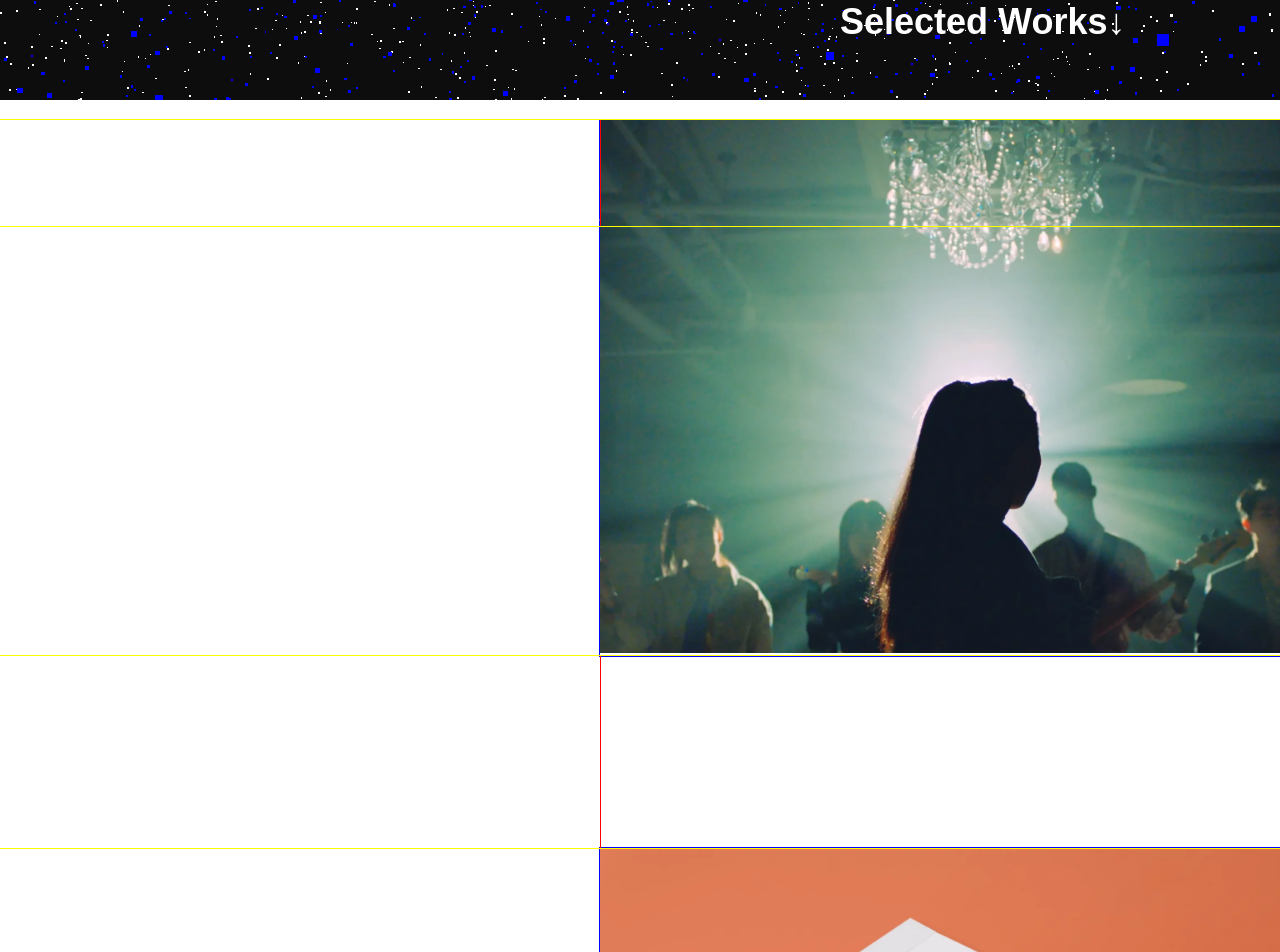
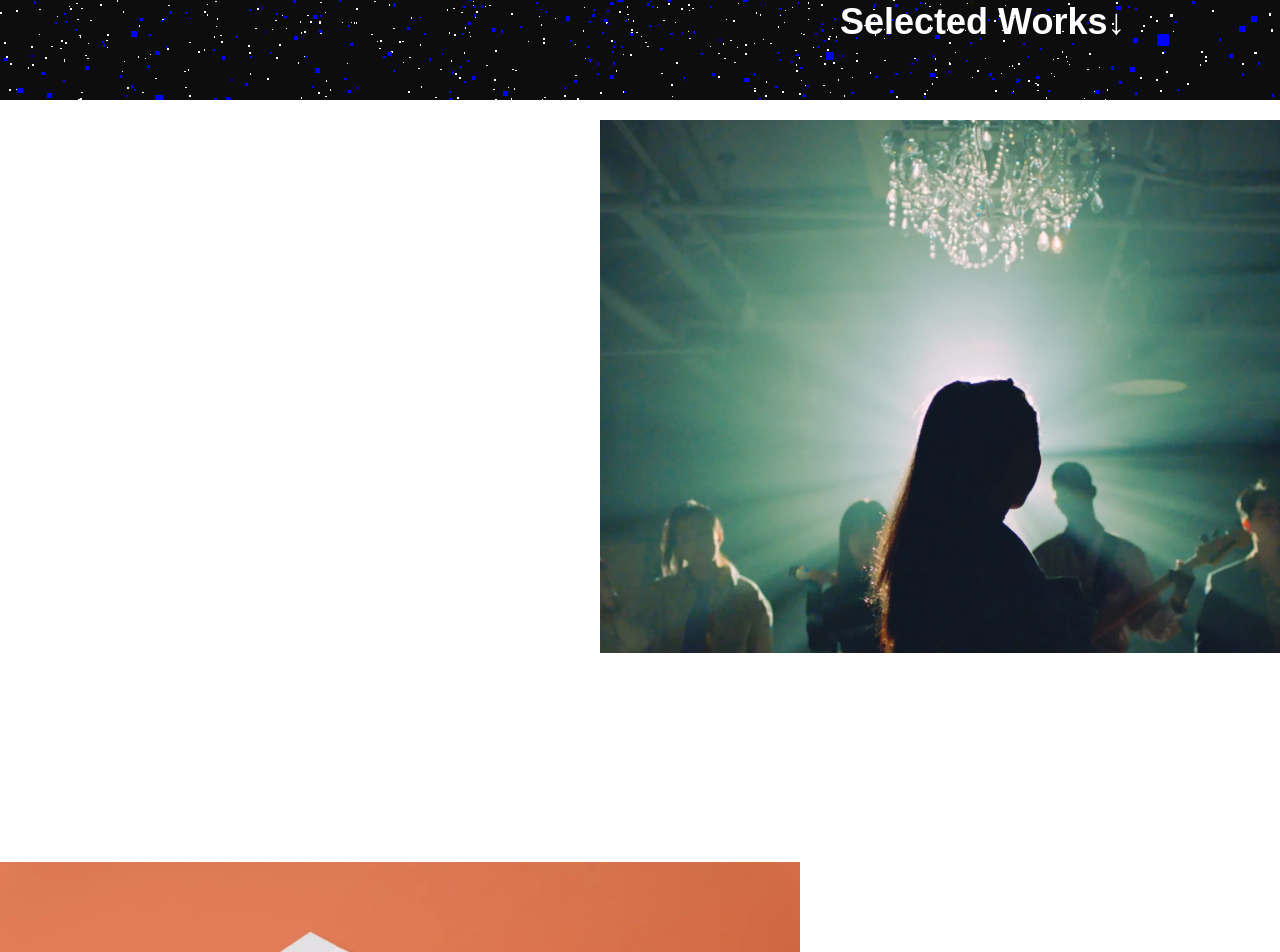
Before and after one commit to myhappyman/seven_two, a React (Create React App) app: page / in a window 1280 px wide. Shown: the part 700-1652 px from the top of the page. Built offline with nearby package versions, Linux system fonts and the light colour scheme.

Commit message:
구조 변경

```diff
--- a/src/Components/Works.tsx
+++ b/src/Components/Works.tsx
@@ -11,13 +11,8 @@ const List = styled.ul``;
 const Items = styled.li``;
 
 const Item = styled.div`
-  /* display: flex;
-  justify-content: space-between;
-  flex-direction: row;
-  margin-bottom: 100px; */
   width: 100%;
-  margin-bottom: 100px;
-  outline: 1px solid yellow;
+
   &::after {
     content: "";
     clear: both;
@@ -28,16 +23,19 @@ const Item = styled.div`
   .isLeft {
     float: left;
   }
+  .l100 {
+    margin-left: 100px;
+  }
+  .r100 {
+    margin-right: 100px;
+  }
 `;
 const Info = styled.div`
   display: flex;
   justify-content: center;
   flex-direction: column;
   align-items: flex-end;
-
   width: 600px;
-
-  outline: 1px solid red;
 `;
 const Name = styled.div`
   font-size: 72px;
@@ -52,7 +50,6 @@ const Type = styled.div`
 const ImgArea = styled.div`
   float: right;
   width: 800px;
-  outline: 1px solid blue;
   img {
     width: 100%;
   }
@@ -60,6 +57,7 @@ const ImgArea = styled.div`
 
 const Clear = styled.div`
   clear: both;
+  margin-bottom: 100px;
 `;
 
 function Works() {
@@ -67,24 +65,24 @@ function Works() {
     <Wrapper>
       <List>
         <Items>
-          <Item className="isRight">
-            <ImgArea>
+          <Item>
+            <ImgArea className="isRight">
               <img src={locus} alt="locus" />
             </ImgArea>
-            <Info>
+            <Info className="isRight r100">
               <Name>LOCUS-X</Name>
               <Type>WEBSITE</Type>
             </Info>
           </Item>
           <Clear />
-          <Item className="isLeft">
-            <Info>
+          <Item>
+            <ImgArea className="isLeft">
+              <img src={hanwhacalendar} alt="lohanwhacalendarcus" />
+            </ImgArea>
+            <Info className="isLeft l100">
               <Name>한화그룹캘린더 2023</Name>
               <Type>WEBSITE</Type>
             </Info>
-            <ImgArea>
-              <img src={hanwhacalendar} alt="lohanwhacalendarcus" />
-            </ImgArea>
           </Item>
         </Items>
       </List>
```
